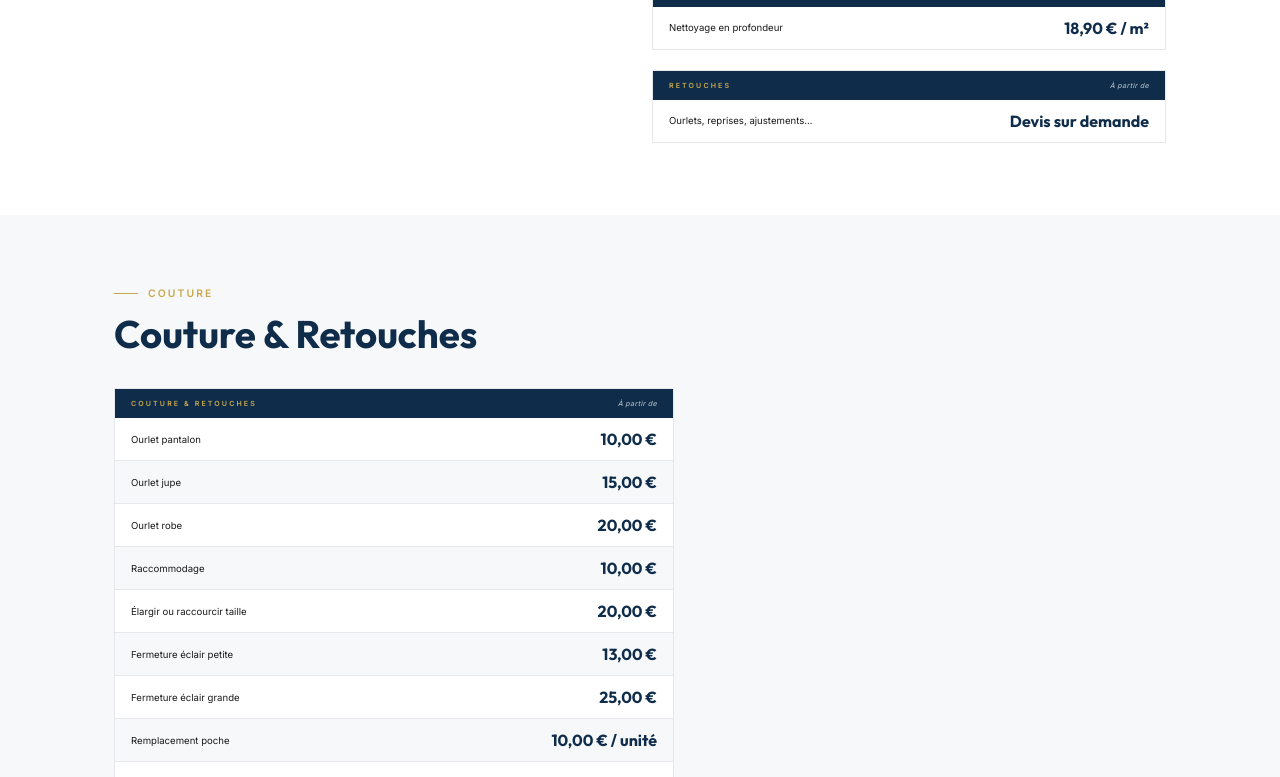
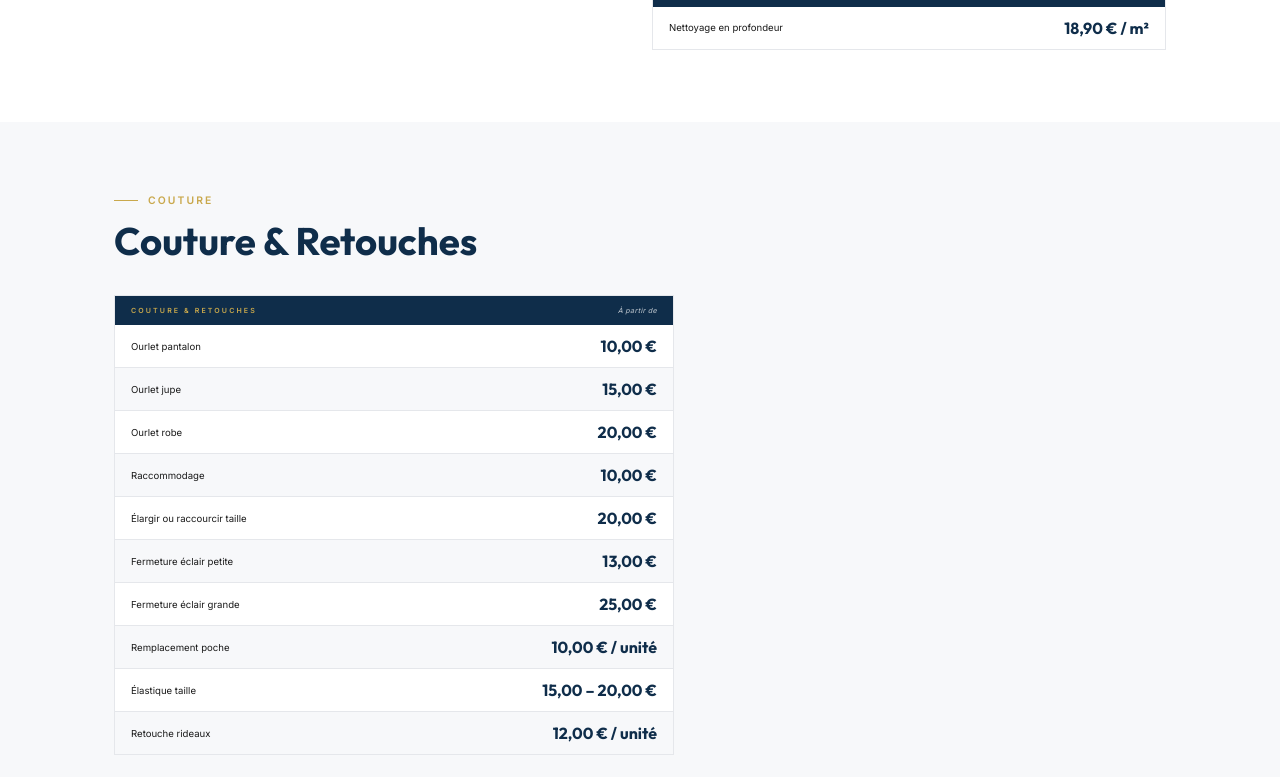
Before and after one commit to intissarkhedim/cleanprestige27, a plain HTML site: page tarifs.html in a window 1280 px wide. Shown: the part 2912-3689 px from the top of the page. Drawn offline with Linux system fonts and the light colour scheme.

Commit message:
Add files via upload

```diff
--- a/tarifs.html
+++ b/tarifs.html
@@ -369,8 +369,7 @@ body{padding-top:68px;}
 </div>
         <div class="cat-block"><div class="cat-head"><span class="cat-head-title">Tapis</span><span class="cat-head-aside">À partir de</span></div><div class="t-row"><span class="t-label">Nettoyage en profondeur</span><span class="t-price">18,90 € / m²</span></div>
 </div>
-        <div class="cat-block"><div class="cat-head"><span class="cat-head-title">Retouches</span><span class="cat-head-aside">À partir de</span></div><div class="t-row"><span class="t-label">Ourlets, reprises, ajustements...</span><span class="t-price">Devis sur demande</span></div>
-</div>
+
       </div>
     </div>
   </div>
```
